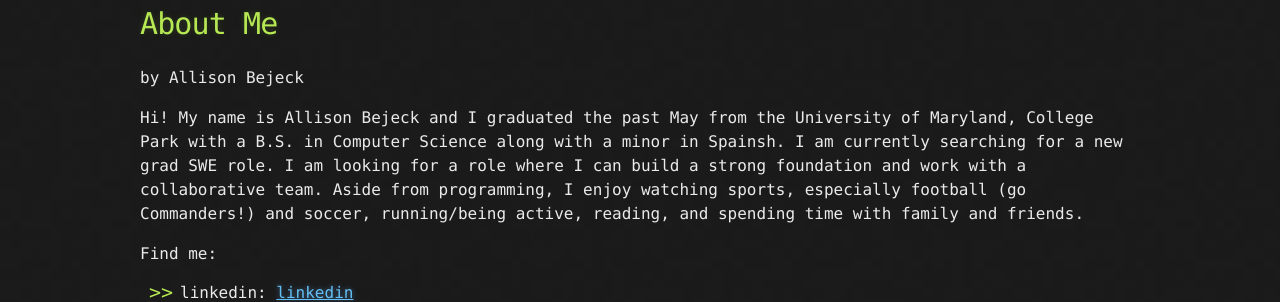
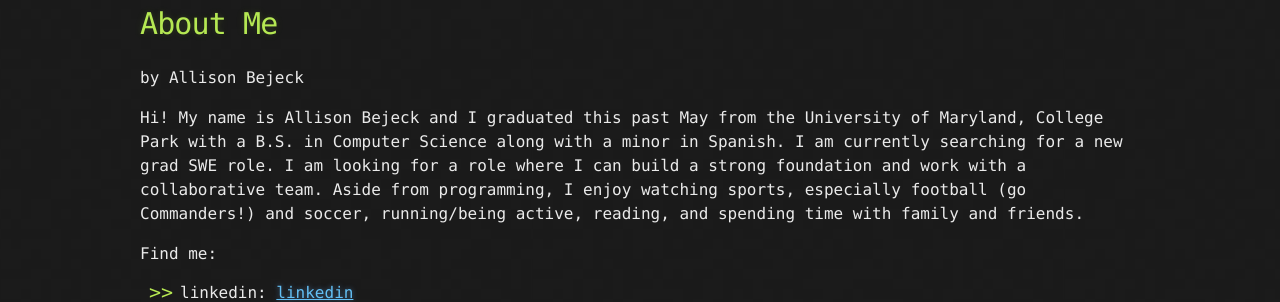
Before and after one commit to abejeck/abejeck.github.io, a Jekyll site: the page built from about.md, in a window 1280 px wide. Shown: the part 172-474 px from the top of the page. Built offline with Jekyll 4.4.1, drawn with Linux system fonts in a browser that asks for light colours.

Commit message:
updated about me

```diff
--- a/about.md
+++ b/about.md
@@ -4,7 +4,7 @@ title: About Me
 permalink: /about/
 ---
 
-Hi! My name is Allison Bejeck and I graduated the past May from the University of Maryland, College Park with a B.S. in Computer Science along with a minor in Spainsh. I am currently searching for a new grad SWE role. I am looking for a role where I can build a strong foundation and work with a collaborative team. Aside from programming, I enjoy watching sports, especially football (go Commanders!) and soccer, running/being active, reading, and spending time with family and friends.
+Hi! My name is Allison Bejeck and I graduated this past May from the University of Maryland, College Park with a B.S. in Computer Science along with a minor in Spanish. I am currently searching for a new grad SWE role. I am looking for a role where I can build a strong foundation and work with a collaborative team. Aside from programming, I enjoy watching sports, especially football (go Commanders!) and soccer, running/being active, reading, and spending time with family and friends.
 
 
 Find me:
```
